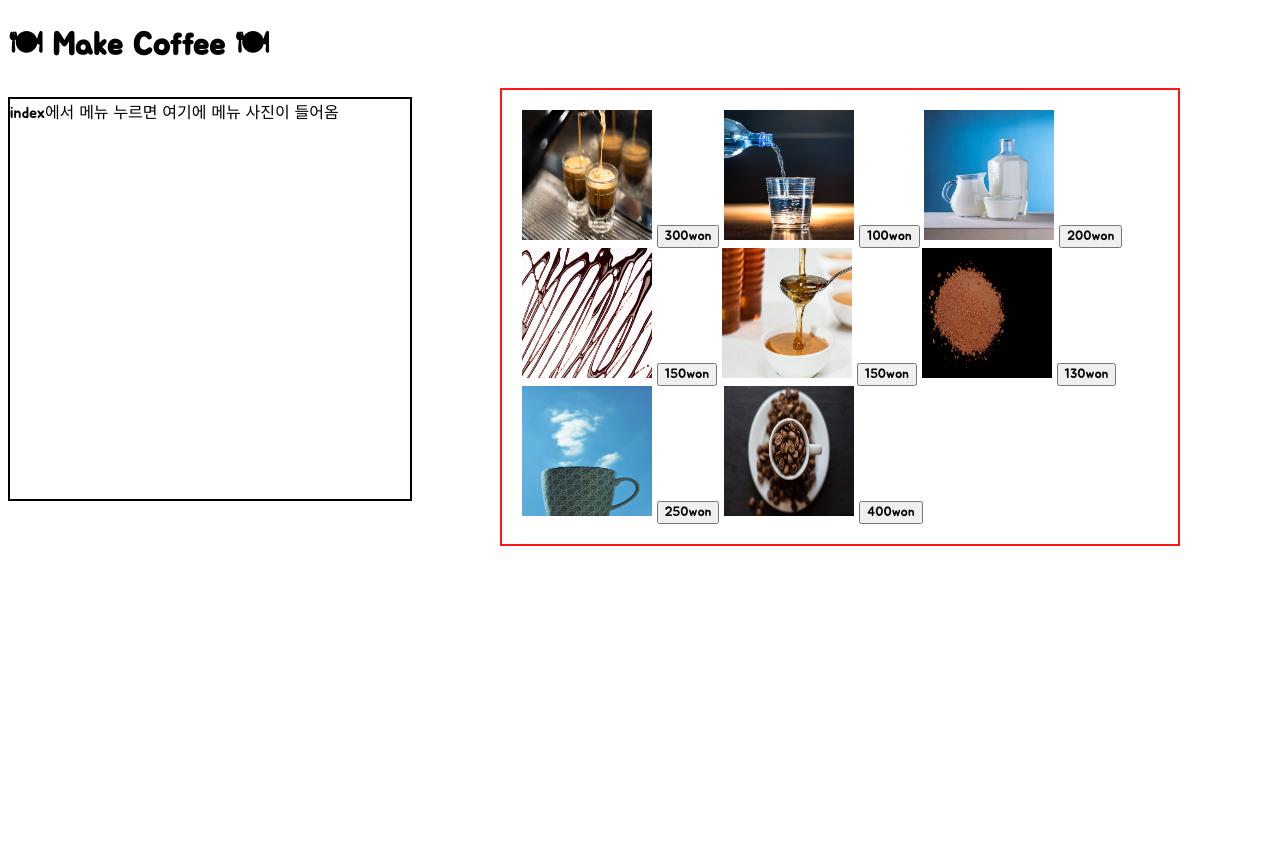
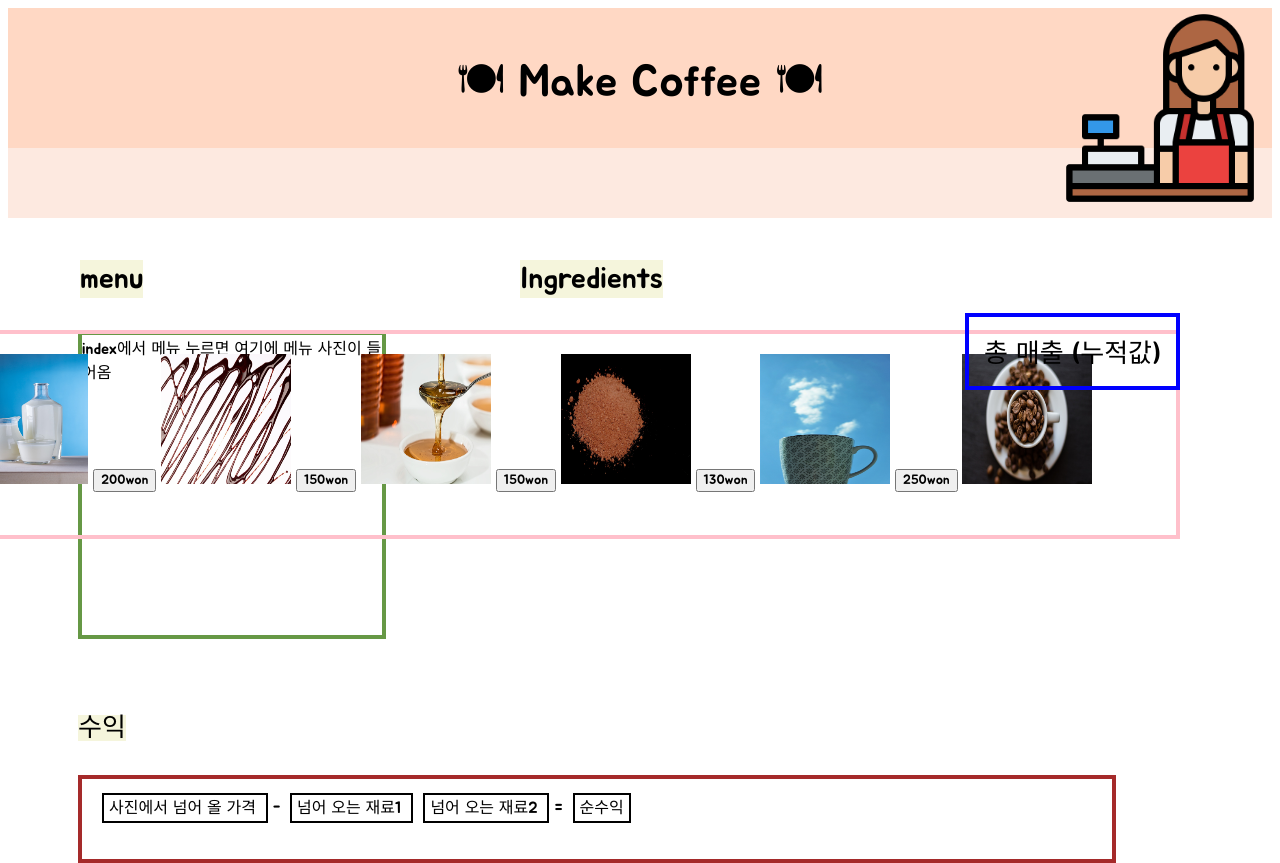
Before and after one commit to wsmean/miniprg_cafe, a plain HTML site: page kitchen.html in a window 1280 px wide. Before the commit the page ends 800 px from the top, so only its background shows below. Drawn offline with Linux system fonts and the light colour scheme.

Commit message:
third commit

```diff
--- /dev/null
+++ b/index.css
@@ -0,0 +1,85 @@
+*{
+
+    font-family: 'Jua', sans-serif;
+}
+
+p#big_title{
+    font-size:45px;
+    padding-top: 40px;
+    text-align: center;
+    height: 100px;
+    background-color: rgb(255, 203, 196);
+    margin: 0px;
+}
+
+h2{
+    padding: 20px;
+    margin-top: 0px;
+    font-style: italic;
+    color: rgb(255, 105, 105);
+    background-color:rgb(253, 227, 224);
+
+}
+
+img{
+    width: 270px;
+    height: 250px;
+    /* padding-right: 20px; */
+}
+img#person{
+    width: 200px;
+    height: 200px;
+    padding-right: 50px;
+    position: fixed;
+    right: 10px;
+    top: 20px;
+
+}
+
+p#title{
+    display: inline;
+    font-size: 30px;
+}
+
+p#line{
+    border: 1px solid black;
+    width: 200px;
+    margin-top: 0;
+}
+
+p#about{
+    margin: 0;
+    display: inline;
+    color: rgb(133, 133, 133);
+    font-size: 20px;
+    text-align:start;
+
+}
+
+
+.img_box{
+
+    width: 270px;
+
+}
+
+.about_box{
+    position: relative;
+    left: 310px;
+    bottom: 255px;
+    display: inline;
+
+}
+
+button{
+    position: absolute;
+    top: 200px;
+    font-size: large;
+}
+hr{
+    /* margin-top: 30px; */
+    margin-bottom: 50px;
+}
+h3{
+    display: inline;
+}
--- /dev/null
+++ b/kitchen.css
@@ -0,0 +1,140 @@
+
+        *{
+        font-family: 'Jua', sans-serif;
+        }
+
+        .ingredients{
+            width: 1600px;
+            position:absolute;
+            right: 100px;
+            top: 330px;
+            padding: 20px;
+
+            border: 4px solid pink;
+
+        }
+
+        p#big_title{
+            font-size:45px;
+            padding-top: 40px;
+            text-align: center;
+            height: 100px;
+            background-color: rgb(255, 216, 196);
+            margin: 0px;
+        }
+        h2{
+            padding: 35px;
+            margin-top: 0px;
+            font-style: italic;
+            color: rgb(255, 158, 105);
+            background-color:rgb(253, 233, 224);
+
+        }
+
+        img#cashier{
+            width: 200px;
+            height: 200px;
+            position:absolute;
+            right: 20px;
+
+
+        }
+
+        p#menu{
+        display: inline;
+        font-size: 30px;
+        position: absolute;
+        top: 230px;
+        left: 80px;
+        background-color: beige;
+        }
+
+        p#ingredients{
+            display: inline;
+            font-size: 30px;
+            position: absolute;
+            top: 230px;
+            left: 520px;
+            background-color: beige;
+        }
+
+        p#cash{
+            display: inline;
+            font-size: 26px;
+            background-color: beige;
+            position:relative;
+            top: 120px;
+            left: 70px;
+        }
+
+        .ingredients img{
+
+            height: 130px;
+            width: 130px;
+        }
+
+        #blank_img{
+            margin-left: 70px;
+            width: 300px;
+            height: 300px;
+            position: relative;
+            top: 73px;
+            border: 4px solid rgb(102, 152, 69);
+        }
+
+        div.money{
+            width: 1000px;
+            height: 50px;
+            position: relative;
+            top:150px;
+            margin-left: 70px;
+            border: 4px solid brown;
+            margin-bottom: 30px;
+            padding: 15px;
+
+        }
+
+        div.total{
+            border: 4px solid orange;
+            margin-top: 30px;
+            margin-bottom: 30px;
+            padding: 15px;
+        }
+
+        div#photoprice{
+            padding: 5px;
+            margin: 5px;
+            display: inline;
+            border: 2px solid black;
+        }
+
+        div#i1{
+            padding: 5px;
+            margin: 5px;
+            display: inline;
+            border: 2px solid black;
+        }
+
+        div#i2{
+            padding: 5px;
+            margin: 5px;
+            display: inline;
+            border: 2px solid black;
+        }
+
+        div#fure{
+            padding: 5px;
+            margin: 5px;
+            display: inline;
+            border: 2px solid black;
+        }
+
+        div#total{
+            font-size: 26px;
+            position: absolute;
+            right: 100px;
+            bottom: 410px;
+            padding: 15px;
+            display: inline;
+            border: 4px solid blue;
+        }
--- a/kitchen.html
+++ b/kitchen.html
@@ -3,50 +3,34 @@
 <head>
     <meta charset="UTF-8">
     <meta name="viewport" content="width=device-width, initial-scale=1.0">
+    <title>Cafe Kitchen</title>
+    <!-- 폰트 -->
     <link rel="preconnect" href="https://fonts.googleapis.com">
     <link rel="preconnect" href="https://fonts.gstatic.com" crossorigin>
     <link href="https://fonts.googleapis.com/css2?family=Jua&display=swap" rel="stylesheet">
 
-    <title>Cafe Kitchen</title>
+    <!-- css -->
+    <link rel="stylesheet" href="kitchen.css">
 </head>
-    <style>
-        *{
-        font-family: 'Jua', sans-serif;
-        }
-        .ingredients{
-            position:absolute;
-            top: 88px;
-            left: 400px;
-            margin-right: 100px;
-            margin-left: 100px;
-            padding: 20px;
-
-            border: 2px solid rgb(255, 23, 23);
-
-        }
-
-        .ingredients img{
-
-            height: 130px;
-            width: 130px;
-        }
-
-        #blank_img{
-            width: 400px;
-            height: 400px;
-            border: 2px solid black;
-        }
-
-
-
-    </style>
 
 <body>
-    <h1>&#x1F37D; Make Coffee &#x1F37D;</h1>
+
+    <!-- 키친 소개 -->
+    <div class="main_box">
+        <img id="cashier" src="img/cashier.png" alt="cashier">
+        <p id="big_title">&#x1F37D; Make Coffee &#x1F37D;</p>
+        <h2 id="title2"></h2><br>
+    </div>
+
+    <p id="menu">menu</p>
 
     <div id="blank_img">
         index에서 메뉴 누르면 여기에 메뉴 사진이 들어옴
     </div>
+
+    <p id="ingredients">Ingredients</p>
+
+
     <div class="ingredients">
         <img src="img/shot.jpg" alt="Shot">
         <button>300won</button>
@@ -72,7 +56,30 @@
         <img src="img/decaffeinbean.jpg" alt="DecaffeinBean">
         <button>400won</button>
 
+    </div><br>
+
+    <p id="cash">수익</p>
+
+    <div class="money">
+        <div id="photoprice">
+            사진에서 넘어 올 가격
+        </div>
+        <p style="display: inline;">-</p>
+        <div id="i1">
+            넘어 오는 재료1
+        </div>
+        <div id="i2">
+            넘어 오는 재료2
+        </div>
+        =
+        <div id="fure">
+            순수익
+        </div>
     </div>
+
+
+    <div id="total">총 매출 (누적값)</div>
+
 
 </body>
 </html>
```
Also changed, not shown: index.html (+12 -89 lines), img/cashier.png (added), 3 other files.
